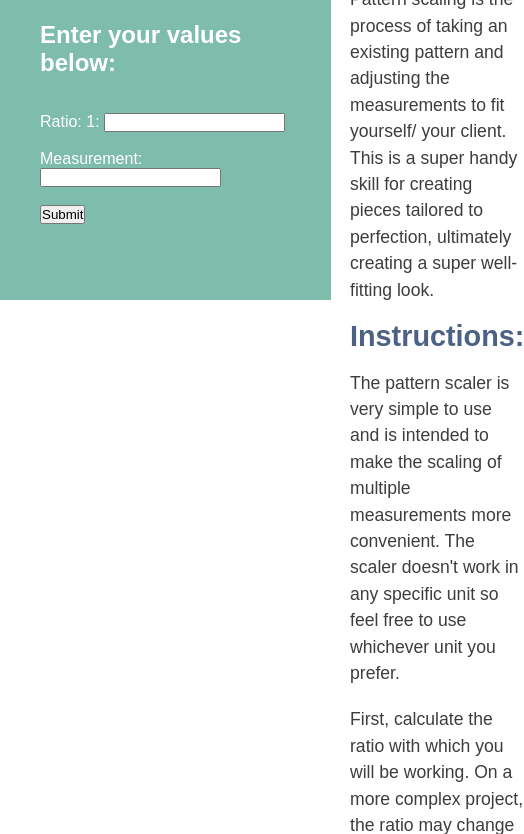
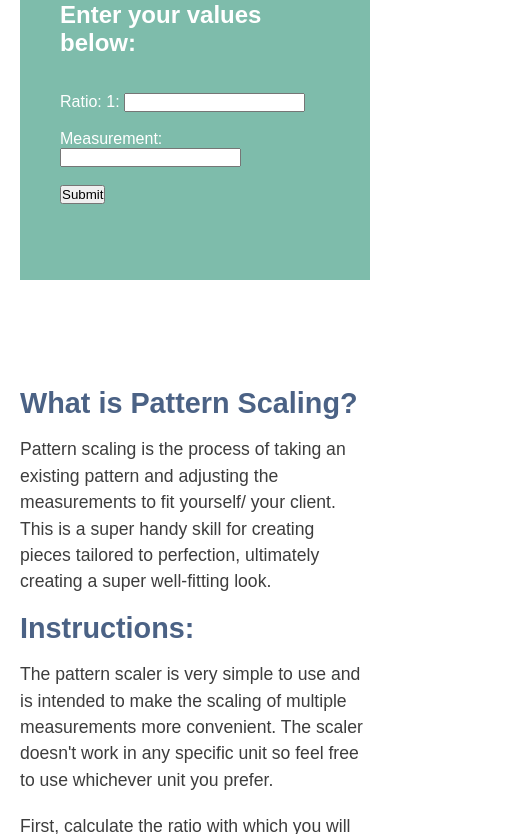
Before and after one commit to louimcco/Sewing-Site, a plain HTML site: page scaler.html in a window 390 px wide. Shown: the part 283-1117 px from the top of the page, 524 px wide, since content can reach past the window. Drawn offline with Linux system fonts and the light colour scheme.

Commit message:
Responsive

```diff
--- a/style.css
+++ b/style.css
@@ -495,13 +495,15 @@ ul {
   .container{
     grid-template-columns: 1fr 500px 300px 1fr;
   }
-  .circleMain {
+  .circleMain, .scalerMain {
     grid-column-start: 3;
     grid-column-end: 4;
   }
-  .circle {
+  .circle, .scaler {
     grid-column-start: 2;
   }
+
+
 }
 
 @media only screen and (max-width: 860px) {
@@ -509,12 +511,12 @@ ul {
     grid-template-columns: 1fr 50px 500px 50px 1fr;
     grid-template-rows: auto;
   }
-  .circleMain {
+  .circleMain, .scalerMain {
     grid-column-start: 2;
     grid-column-end: 5;
     grid-row-start: 2;
   }
-  .circle {
+  .circle, .scaler {
     position: relative;
     grid-row-start: 1;
     grid-column-start: 3;
@@ -555,7 +557,15 @@ ul {
     top: 0;
     height: 710px;
   }
-  .circleMain {
+
+  .scaler{
+    grid-column-start: 2;
+    position: relative;
+    margin-right: 0;
+    top: 0;
+  }
+
+  .circleMain, .scalerMain {
     grid-column-start: 2;
     grid-column-end: 3;
   }
```
